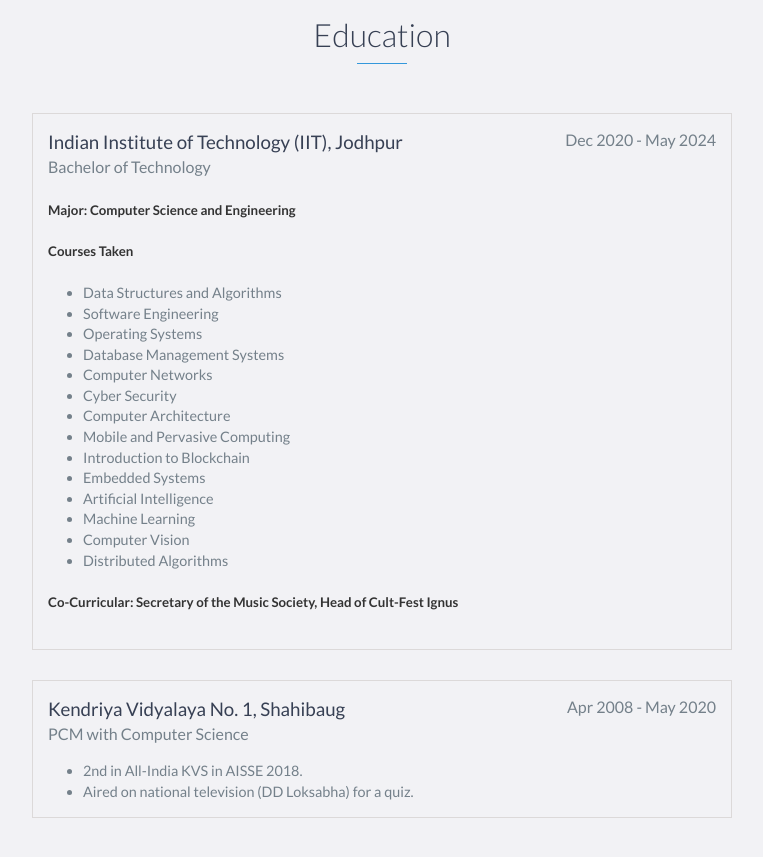
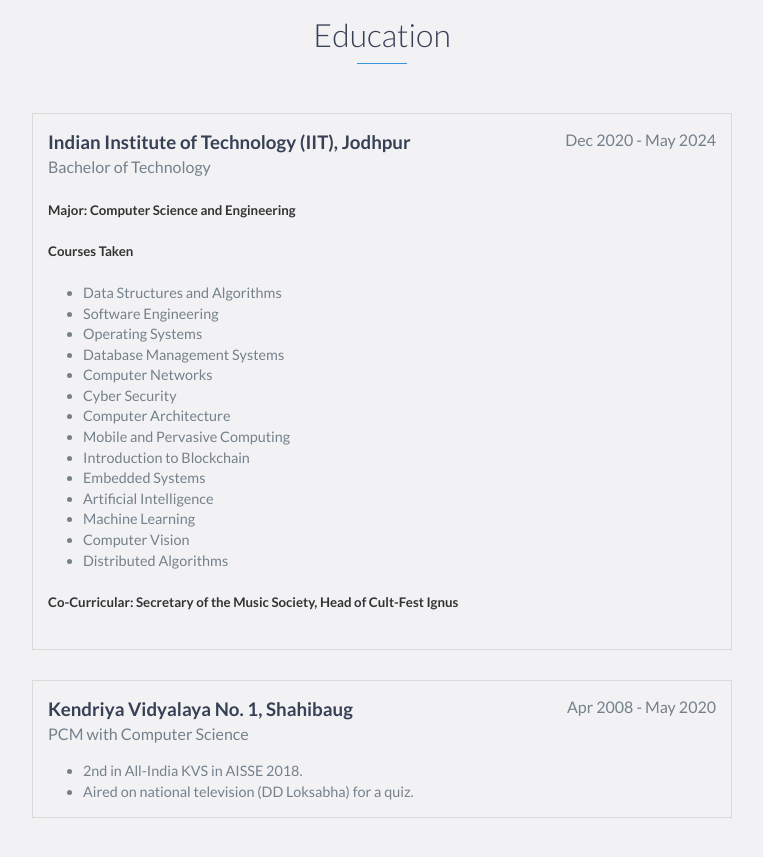
Before and after one commit to sawanp17/Portfolio, a website: page index.html in a window 1280 px wide. Shown: the part 2320-3177 px from the top of the page, without its empty margins (258-1021 px from the left). Drawn offline with nearby package versions, Linux system fonts and the light colour scheme.

Commit message:
update jun2024-c2

```diff
--- a/index.html
+++ b/index.html
@@ -196,7 +196,7 @@
     <div id="education">
         <h2 class="heading">Education</h2>
         <div class="education-block">
-            <h3>Indian Institute of Technology (IIT), Jodhpur</h3>
+            <h3><b>Indian Institute of Technology (IIT), Jodhpur</b></h3>
             <span class="education-date">Dec 2020 - May 2024</span>
             <h4>Bachelor of Technology</h4>
             <p>
@@ -209,7 +209,7 @@
         <!-- End .education-block -->
 
         <div class="education-block">
-            <h3>Kendriya Vidyalaya No. 1, Shahibaug</h3>
+            <h3><b>Kendriya Vidyalaya No. 1, Shahibaug</b></h3>
             <span class="education-date">Apr 2008 - May 2020</span>
             <h4>PCM with Computer Science</h4>
             <ul>
```
